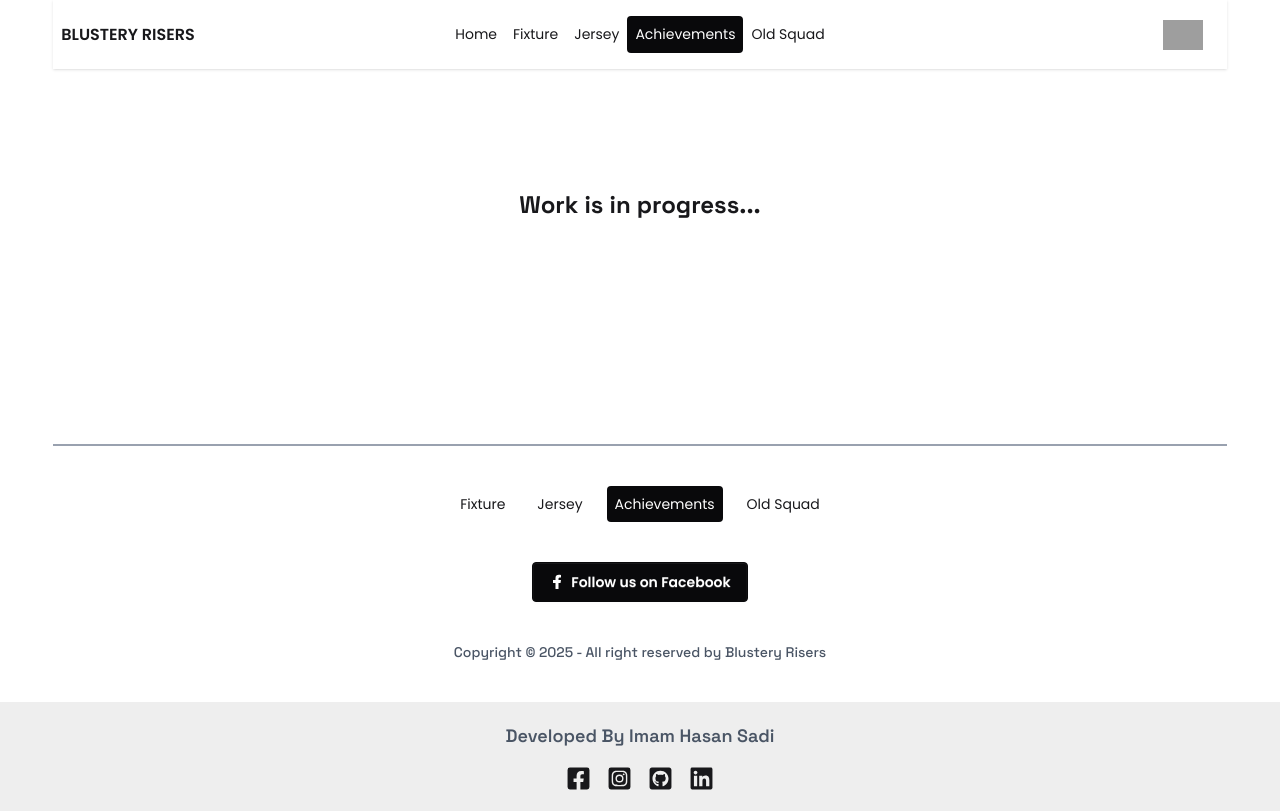
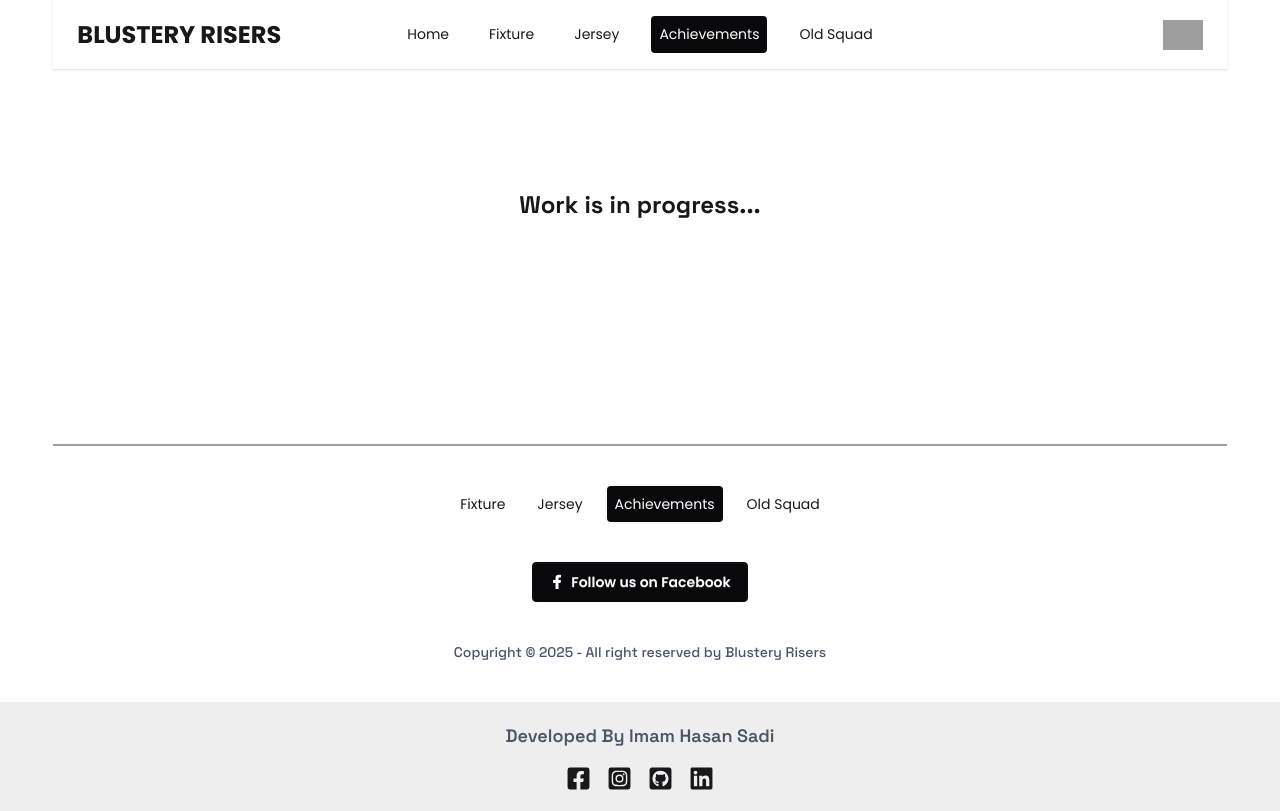
Before and after one commit to imam-hasan-jami/Blustery-Risers, a React (Vite) app: page /achievements in a window 1280 px wide. Built offline with nearby package versions, Linux system fonts and the light colour scheme; grey boxes are pictures that could not be loaded.

Commit message:
update the desktop for laptop

```diff
--- a/src/components/Navbar.jsx
+++ b/src/components/Navbar.jsx
@@ -73,10 +73,10 @@ const Navbar = () => {
             {links}
           </ul>
         </div>
-        <Link to="/" className="text-md font-semibold">BLUSTERY RISERS</Link>
+        <Link to="/" className="text-md lg:text-2xl font-semibold lg:font-bold lg:ml-4">BLUSTERY RISERS</Link>
       </div>
       <div className="navbar-center hidden lg:flex">
-        <ul className="menu menu-horizontal px-1">
+        <ul className="menu menu-horizontal px-1 space-x-6">
           {links}
         </ul>
       </div>
```
